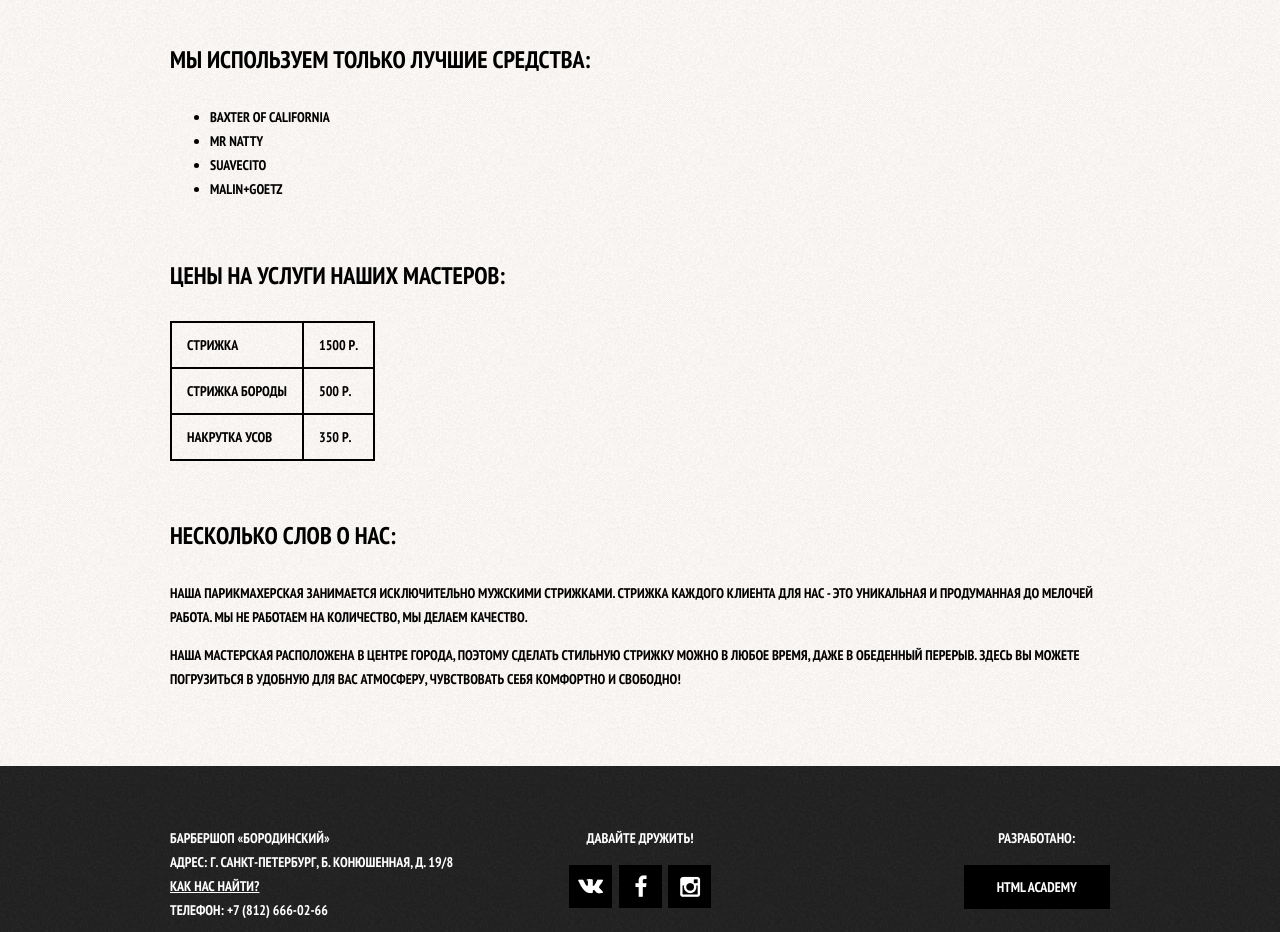
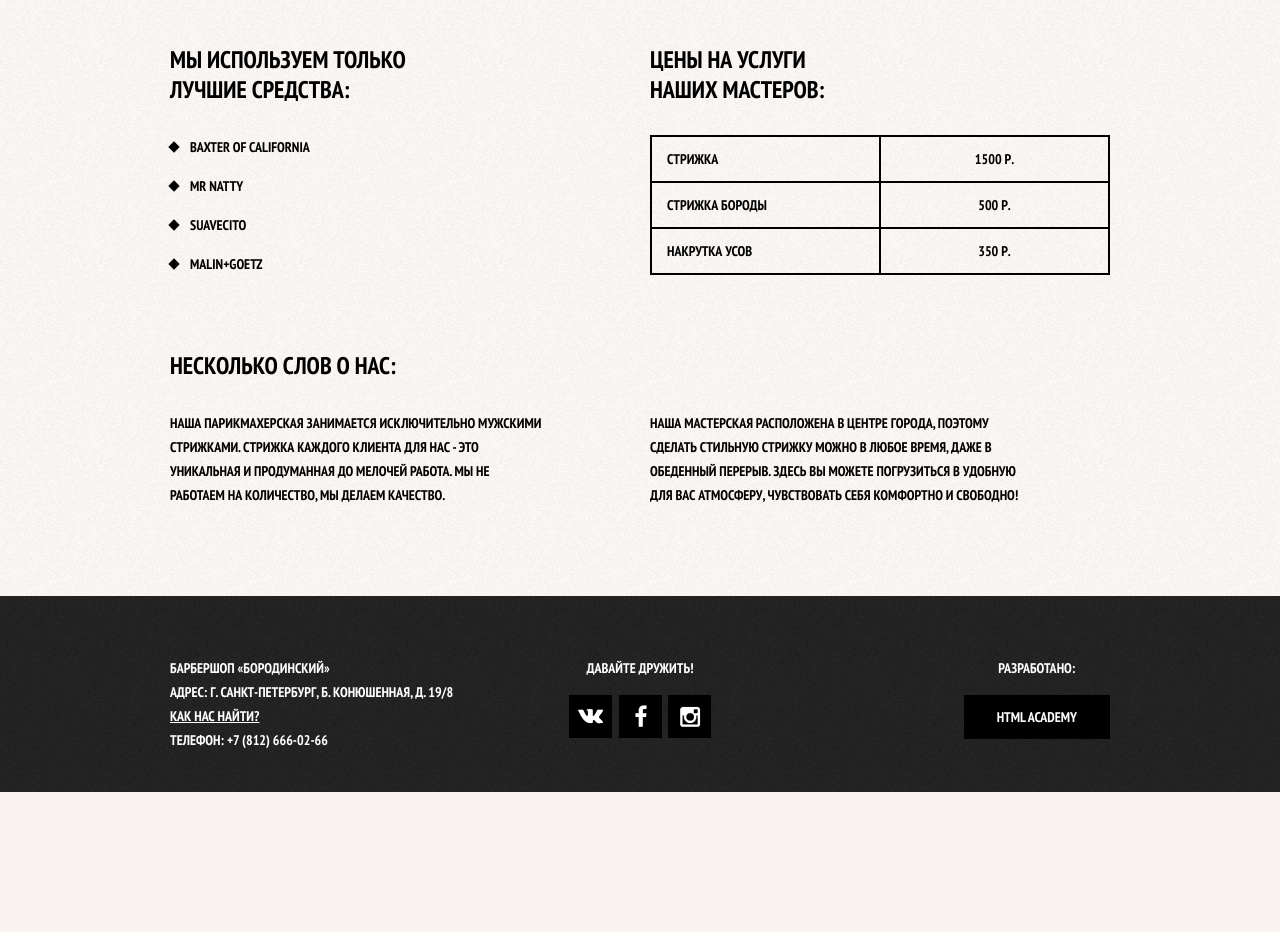
Before and after one commit to kaznacheyev/Barbershop, a plain HTML site: page price.html in a window 1280 px wide. Shown: the part 337-1269 px from the top of the page. After the commit the page ends 1129 px from the top, so only its background shows below. Drawn offline with Linux system fonts and the light colour scheme.

Commit message:
additions in price and style

```diff
--- a/css/style.css
+++ b/css/style.css
@@ -433,7 +433,7 @@ body {
 	padding: 0 25px;
 	font-size: 48px;
 	line-height: 48px;
-	display: inline;
+	display: inline-block;
 	text-align: center;
 	z-index: 2;
 	background: #f8f3f0 url(../img/pattern-white.jpg) repeat;
@@ -446,6 +446,69 @@ body {
 	top: -25px;
 	z-index: 1;
 	border-bottom: 2px solid #000000;
+}
+
+.custom-list-1 {
+	margin: 14px 0;
+	padding: 0;
+	list-style: none;
+}
+
+.custom-list-1 li {
+	position: relative;
+	margin-bottom: 15px;
+	padding-left: 20px;
+}
+
+.custom-list-1 li::before {
+	content: "";
+	position: absolute;
+	top: 8px;
+	left: 0;
+	width: 8px;
+	height: 8px;
+	background-color: #000000;
+	transform: rotate(45deg);
+}
+
+.prices-table {
+	width: 100%;
+}
+
+.prices-table td {
+	width: 50%;
+}
+
+.prices-table td:last-child {
+	text-align: center;
+}
+
+/* Колонки для контента */
+
+.inner-columns {
+	margin: 60px 0;
+}
+
+.inner-column-left,
+.inner-column-right {
+	width: 460px;
+}
+
+.inner-column-left {
+	float: left;
+}
+
+.inner-column-right {
+	float: right;
+}
+
+.inner-column-left *:first-child,
+.inner-column-right *:first-child {
+	margin-top: 0;
+}
+
+.short-text {
+	padding-right: 85px;
 }
 
 .main-footer {
--- a/price.html
+++ b/price.html
@@ -39,15 +39,18 @@
 			<div class="big-heading">
 				<h2>Истинно мужская классика</h2>
 			</div>
-			<h2>Мы используем только лучшие средства:</h2>
+			<div class="inner-columns clearfix">
+				<div class="inner-column-left">
+					<h2>Мы используем только<br> лучшие средства:</h2>
 					<ul class="custom-list-1">
 						<li>Baxter of California</li>
 						<li>Mr Natty</li>
 						<li>Suavecito</li>
 						<li>Malin+Goetz</li>
 					</ul>
-
-			<h2>Цены на услуги наших мастеров:</h2>
+				</div>
+				<div class="inner-column-right">
+					<h2>Цены на услуги<br> наших мастеров:</h2>
 					<table class="prices-table">
 						<tr>
 							<td>Стрижка</td>
@@ -62,9 +65,17 @@
 							<td>350 р.</td>
 						</tr>
 					</table>
+				</div>
+			</div>
+			<div class="inner-columns clearfix">
 				<h2>Несколько слов о нас:</h2>
-			<p>Наша парикмахерская занимается исключительно мужскими стрижками. Стрижка каждого клиента для нас - это уникальная и продуманная до мелочей работа. Мы не работаем на количество, мы делаем качество.</p>
-			<p>Наша мастерская расположена в центре города, поэтому сделать стильную стрижку можно в любое время, даже в обеденный перерыв. Здесь вы можете погрузиться в удобную для вас атмосферу, чувствовать себя комфортно и свободно!</p>
+				<div class="inner-column-left">
+					<p class="short-text">Наша парикмахерская занимается исключительно мужскими стрижками. Стрижка каждого клиента для нас - это уникальная и продуманная до мелочей работа. Мы не работаем на количество, мы делаем качество.</p>
+				</div>
+				<div class="inner-column-right">
+					<p class="short-text">Наша мастерская расположена в центре города, поэтому сделать стильную стрижку можно в любое время, даже в обеденный перерыв. Здесь вы можете погрузиться в удобную для вас атмосферу, чувствовать себя комфортно и свободно!</p>
+				</div>
+			</div>
 		</div>
 	</main>
 
```
Lines whose indentation alone changed are shown as unchanged.
